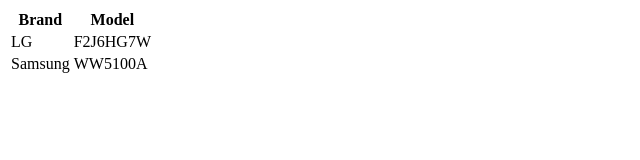
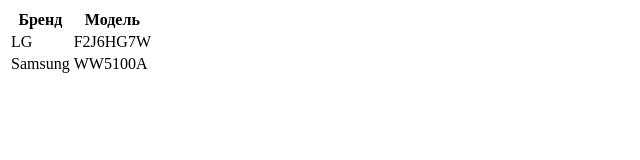
Before and after one commit to BuzzardSX/components, a React (Vite) app: page / in a window 1280 px wide. Shown: the top 160 px of the page, without its empty margins (0-640 px from the left). Built offline with nearby package versions, Linux system fonts and the light colour scheme.

Commit message:
main: titles

```diff
--- a/src/app/main.jsx
+++ b/src/app/main.jsx
@@ -13,11 +13,11 @@ const data = [
 
 const columns = [
 	{
-		title: 'Brand',
+		title: 'Бренд',
 		index: 'brand'
 	},
 	{
-		title: 'Model',
+		title: 'Модель',
 		index: 'model'
 	}
 ]
```
